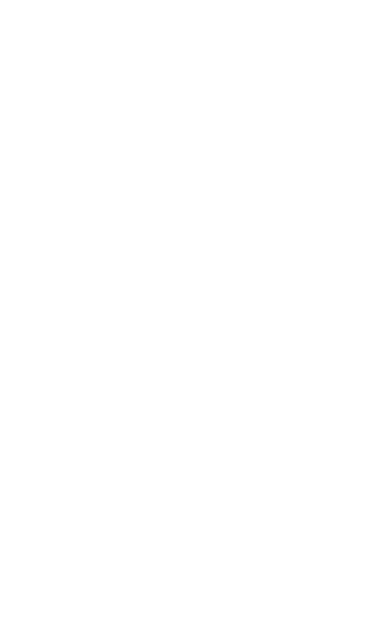
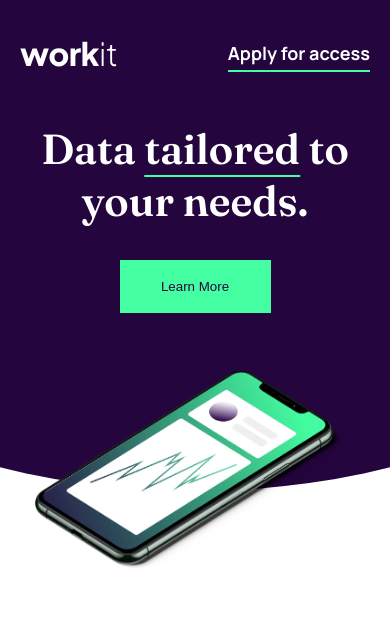
Before and after one commit to jambanix/frontendmentor_workit-landing-page, a plain HTML site: page index.html in a window 390 px wide. Drawn offline with Linux system fonts and the light colour scheme.

Commit message:
style hero section for mobiles

```diff
--- a/index.html
+++ b/index.html
@@ -9,5 +9,26 @@
 </head>
 <body>
 
+    <!-- Hero section -->
+    <section class="hero">
+        <nav class="navbar">
+            <div class="nav-container flex-row-container">
+                <img src="assets/images/logo-light.svg" alt="" />
+                <div class="nav-link text-5">Apply for access</div>
+            </div>
+        </nav>
+
+        <div class="hero-banner">
+            <div class="hero-headline flex-col-container">
+                <div class="hero-text text-1">Data <span>tailored</span> to your needs.</div>
+                <button class="hero-btn btn-green">Learn More</button>
+            </div>
+        </div>
+
+        <div class="hero-phone-container">
+            <img src="assets/images/image-hero.webp" alt="">
+        </div>
+    </section>
+
 </body>
 </html>
--- a/style.css
+++ b/style.css
@@ -26,11 +26,169 @@ html {
     --purple-900: #24053e;
     --purple-500: #584d62;
     --purple-100: #fcf8ff;
+}
 
-    /* Text */
-    --text-1: 8rem "Fraunces" semi-bold 100%;
-    --text-2: 5.6rem "Fraunces" semi-bold 120%;
-    --text-3: 3.2rem "Fraunces" semi-bold 120%;
-    --text-4: 1.8rem "Manrope" 180%;
-    --text-5: 1.8rem "Manrope" bold 150%;
+/* Text */
+
+.text-1 {
+    font-size: 8rem;
+    font-family: "Fraunces";
+    font-weight: 600;
 }
+
+.text-2 {
+    font-size: 5.6rem;
+    font-family: "Fraunces";
+    font-weight: 600;
+    line-height: 120%;
+}
+
+.text-3 {
+    font-size: 3.2rem;
+    font-family: "Fraunces";
+    font-weight: 600;
+    line-height: 120%;
+}
+
+.text-4 {
+    font-family: "Manrope";
+    font-size: 1.8rem;
+    line-height: 180%;
+}
+
+.text-5 {
+    font-family: "Manrope";
+    font-size: 1.8rem;
+    font-weight: bold;
+    line-height: 150%;
+}
+
+/* ! Common */
+
+.flex-row-container {
+    display: flex;
+}
+
+.flex-col-container {
+    display: flex;
+    flex-direction: column;
+}
+
+.btn-green {
+    border: none;
+    background-color: var(--green);
+    color: var(--purple-900);
+}
+
+/* ! Hero section */
+
+.hero {
+    min-height: 56.1vh;
+    width: 100%;
+    overflow: hidden;
+}
+
+.navbar {
+    width: 100%;
+    background-color: var(--purple-900);
+    height: 6.7rem;
+    color: white;
+    padding: 0 2rem;
+}
+
+.nav-container {
+    height: 100%;
+    justify-content: space-between;
+    align-items: flex-end;
+}
+
+.nav-logo {
+    height: 2.461rem;
+    width: 9.576rem;
+}
+
+.nav-link {
+    position: relative;
+}
+
+.nav-link::after {
+    position: absolute;
+    left: 0;
+    bottom: -.5rem;
+    content: "";
+    width: 100%;
+    height: .2rem;
+    background-color: var(--green);
+
+}
+
+.hero-banner {
+    width: 100%;
+    min-height: 39rem;
+    background-color: var(--purple-900);
+    padding-top: 5.6rem;
+    padding-left: 2rem;
+    padding-right: 2rem;
+    overflow: hidden;
+}
+
+.hero-headline {
+    height: 19rem;
+    justify-content: space-between;
+    align-items: center;
+}
+
+.hero-text {
+    font-size: 4.2rem;
+    color: white;
+    text-align: center;
+}
+
+.hero-text span {
+    position: relative;
+}
+
+.hero-text span::after {
+    position: absolute;
+    left: 50%;
+    transform: translateX(-50%);
+    bottom: -.2rem;
+    background-color: var(--green);
+    width: 100%;
+    content: "";
+    height: .2rem;
+}
+
+.hero-btn {
+    width: 15.1rem;
+    height: 5.3rem;
+}
+
+.hero-phone-container::before {
+    content: "";
+    width: 300%;
+    height: 450%;
+    position: absolute;
+    background-color: var(--purple-900);
+    bottom: 0;
+    border-radius: 50%;
+    left: 50%;
+    transform: translateX(-50%);
+    z-index:-1;
+}
+
+.hero-phone-container {
+    background-color: transparent;
+    min-height: 18.4rem;
+    position: relative;
+    bottom: 15rem;
+}
+
+.hero-phone-container img {
+    height: 20rem;
+    width: 32rem;
+    position: absolute;
+    left: 50%;
+    bottom: -8rem;
+    transform: translateX(-50%);
+}
```
